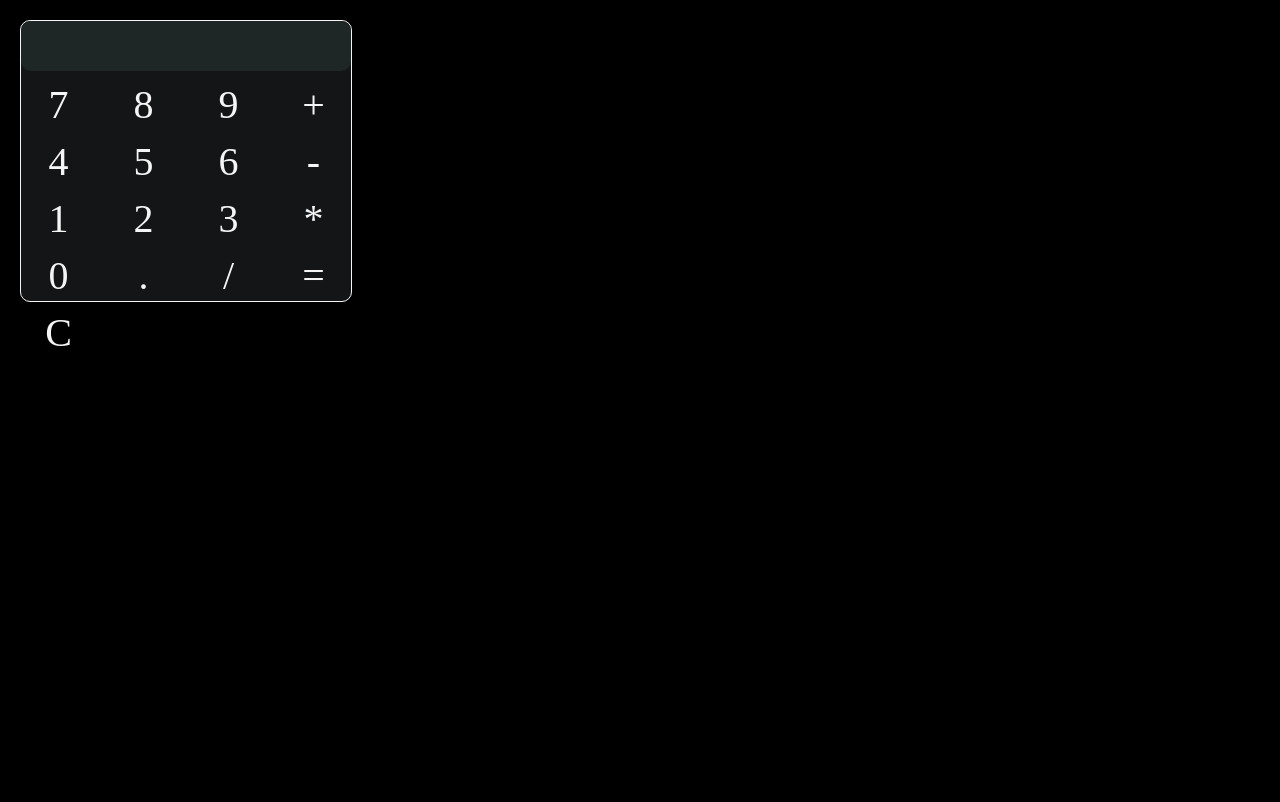
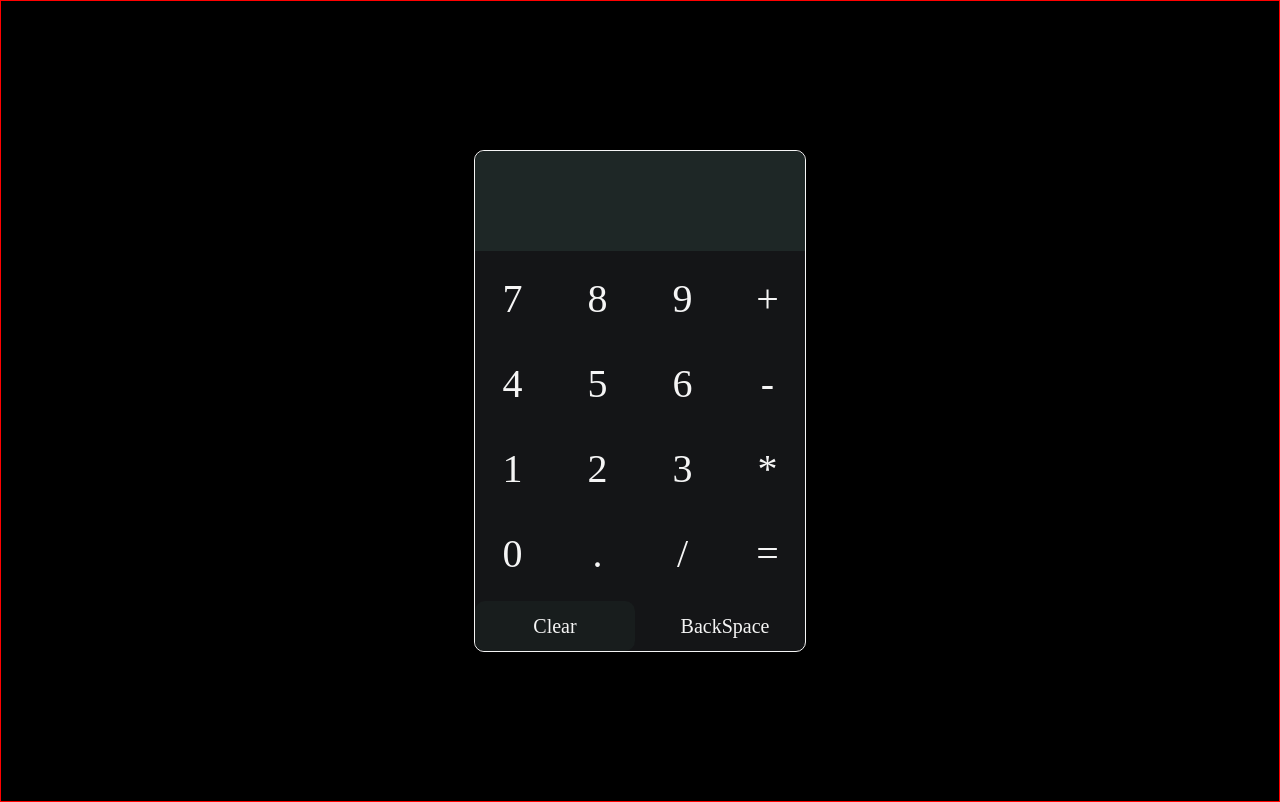
Before and after one commit to ShahibHassan/CalculatorJS, a plain HTML site: page index.html in a window 1280 px wide. Drawn offline with Linux system fonts and the light colour scheme.

Commit message:
- completed decimal so that it can be clicked once per number - I need to implement a backspace button which allows the user to remove the last entered value

```diff
--- a/app.js
+++ b/app.js
@@ -61,9 +61,20 @@ function populateDisplay() {
   btns.forEach((btn) => {
     btn.addEventListener('click', () => {
       const value = btn.innerHTML;
-      if (btn.innerHTML === 'C') {
+
+      if (btn.innerHTML === 'Clear') {
         clear();
         return;
+      }
+
+      //stop pressing decimal more than once
+      if (value === '.') {
+        const parts = equation.split(/[\+\-\*\/]/);
+        const currentNumber = parts[parts.length - 1] || '';
+
+        if (currentNumber.includes('.')) {
+          return; // Don't allow another decimal in the current number
+        }
       }
 
       // ✅ Handle cases where lastResult exists
@@ -79,6 +90,7 @@ function populateDisplay() {
       } else {
         equation += value;
       }
+
       display.innerHTML = equation;
     });
   });
--- a/index.html
+++ b/index.html
@@ -7,6 +7,7 @@
     <title>Calculator</title>
 </head>
 <body>
+
     <div class="calculator">
         <div class="row">
         <div id="display"></div>
@@ -34,7 +35,8 @@
         <div class="btn" id="decimal">.</div>
         <div class="operator btn">/</div>
         <div id="sum">=</div>
-        <div id="clear" class='btn'>C</div>
+        <div id="clear" class='btn'>Clear</div>
+        <div id="backspace" class="btn">BackSpace</div>
         </div>
     </div>
     <script src="app.js"></script>
--- a/style.css
+++ b/style.css
@@ -6,6 +6,11 @@
 body {
     color: whitesmoke;
     background-color: black;
+    display: flex;
+    justify-content: center;
+    align-items: center;
+    height: 100vh;
+    border: 1px solid red;
 }
 
 .calculator  {
@@ -13,7 +18,7 @@ body {
     margin: 20px;
     display: flex;
     width: 330px;
-    height: 280px;
+    height: 500px;
     flex-direction: column;
     align-items: center;
     border: .5px solid whitesmoke;
@@ -21,6 +26,8 @@ body {
     background-color: #141517;
     gap: 10px;
 }
+
+
 
 .row {
     display: flex;
@@ -36,28 +43,49 @@ body {
 }
 
 .btn, .operator, #sum, #clear{
+    display: flex;
+    align-items: center;
+    justify-content: center;
     padding: 0px;
     margin: 0px;
     display: flex;
     font-size: 40px;
     width: 75px;
+    height: 75px;
     border-radius: 10px;
     gap: 10px;
     justify-content: center;
     }
 
 #display {
-    display: flex;
+    padding: 10px 0px;
+    display: block;
     align-items: center;
     justify-content: right;
     font-size: 30px;
     background-color: #1e2726;
     width:100%;
     padding-right: 10px;
-    border-radius: 10px;
-    height: 50px;
+    border-top-right-radius: 10px;
+    border-top-left-radius:10px ;
+    height: 80px;
+    overflow-wrap: break-word;
+    word-wrap: break-word;
+    white-space: normal;
+    text-align: right;
+    overflow: auto;
+
 }
 
-.btn:hover, .operator:hover, #sum:hover, #clear:hover{
+.btn:hover, .operator:hover, #sum:hover, #clear:hover, #backspace:hover{
     background-color:#1e2726;
 }
+
+#clear {
+        background-color: #181d1d;
+}
+#clear,#backspace {
+    width: 160px;
+    height: 50px;
+    font-size: 20px;
+}
```
